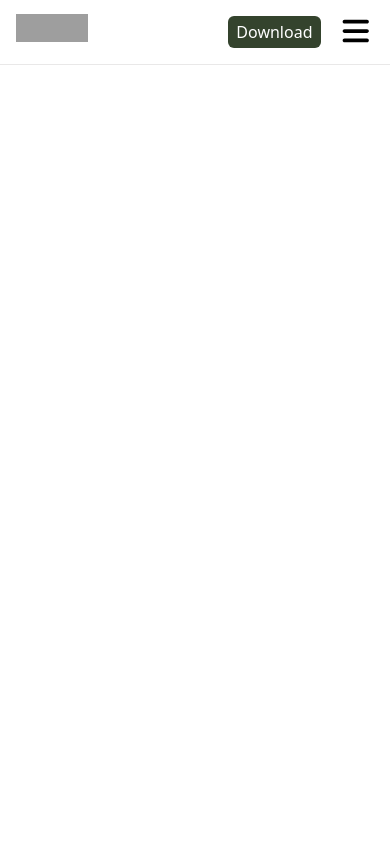
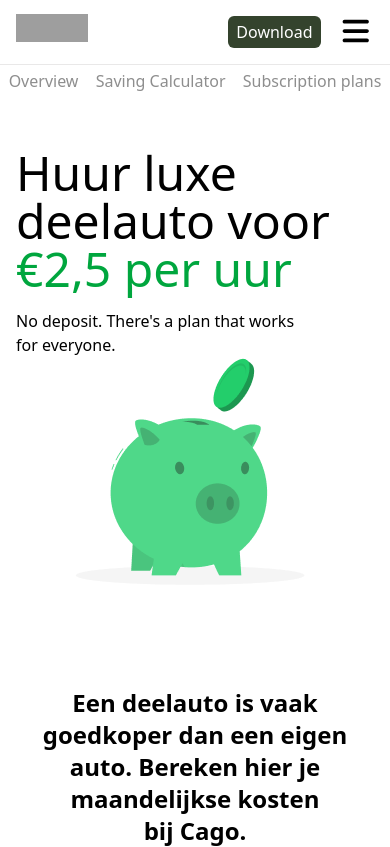
Before and after one commit to kudostech/sark, a React (Vite) app: page / in a window 390 px wide. Built offline with nearby package versions, Linux system fonts and the light colour scheme; grey boxes are pictures that could not be loaded.

Commit message:
feat: Add the hero section component

```diff
--- a/src/App.jsx
+++ b/src/App.jsx
@@ -1,9 +1,11 @@
 import Navbar from "./components/Navbar"
+import Herosection from "./components/Herosection"
 
 function App() {
   return (
   <div className=" overflow-x-hidden">
     <Navbar/>
+    <Herosection/>
   </div>
   )
 }
--- /dev/null
+++ b/src/components/Herosection.jsx
@@ -0,0 +1,51 @@
+import React from 'react'
+import hero from '../assets/hero.png'
+
+function Herosection()
+{
+  return (
+   <section>
+<div className=' flex flex-col gap-5   '>
+<div className='lg:flex  lg:mx-20 lg:justify-between '>
+       <div className='hidden md:hidden lg:block'>
+         <h1 className='  md:hidden  text-5xl  mt-14 mx-4'>
+        Huur luxe <br /> deelauto voor <br /><span className=' text-green-600'>€2,5 per uur</span>
+    </h1>
+
+     <h1 className=' hidden md:hidden  lg:block text-5xl  mt-14 mx-4'>
+        Huur luxe <br /> deelauto voor <br /><span className=' text-green-600'>€2,5 per uur</span>
+    </h1>
+  <div className=' lg:flex flex-col '>
+      <h1 className=' font-bold leading-14 lg:hidden hidden md:block  text-5xl md:mt-14 md:mx-8'>
+        Huur luxe deelauto voor <span className=' text-green-600'> <br />€2,5 per uur</span>
+    </h1>
+<p className=' hidden font-light lg:hidden md:block mx-4 lg:mx-4 md:mx-8 '> No deposit. There's a plan that works  for everyone.</p>
+<p className=' hidden font-light md:hidden lg:block mx-4 lg:mx-4 mt-4 '> No deposit. There's a plan <br /> that works for everyone.</p>
+  </div>
+  <p className='font-light mx-4 md:hidden'> No deposit. There's a plan that works <br /> for everyone.</p>
+<p className=' hidden font-light lg:hidden mx-4 md:mx-8'> No deposit. There's a plan that works  for everyone.</p>
+<img className=' lg:hidden mx-auto ' src={hero} alt="" />
+<img className=' lg:hidden   mx-auto ' src={hero} alt="" />
+       </div>
+        <h1 className='  md:hidden  text-5xl  mt-14 mx-4'>
+        Huur luxe <br /> deelauto voor <br /><span className=' text-green-600'>€2,5 per uur</span>
+    </h1>
+         <h1 className='hidden md:block lg:hidden  text-5xl  mt-14 mx-8'>
+        Huur luxe  deelauto voor <br /><span className=' text-green-600'>€2,5 per uur</span>
+    </h1>
+          <p className='font-light mx-8 hidden md:block lg:hidden mt-4'> No deposit. There's a plan that works for everyone.</p>
+
+      <p className='font-light mx-4 md:hidden mt-4'> No deposit. There's a plan that works <br /> for everyone.</p>
+       <img className=' lg:hidden md:mt-20  mx-auto ' src={hero} alt="" />
+<img className=' md:hidden hidden mt-10 lg:block ' src={hero} alt="" />
+</div>
+<h1 className='text-center md:hidden text-2xl font-bold mt-20' > Een deelauto is vaak <br /> goedkoper dan een eigen <br /> auto. Bereken hier je <br /> maandelijkse kosten <br /> bij Cago.</h1>
+<h1 className=' hidden md:block text-center text-4xl font-medium mt-10' > Een deelauto is vaak  goedkoper <br /> dan een eigen auto. Bereken hier je <br /> maandelijkse kosten bij Cago.</h1>
+</div>
+
+
+   </section>
+  )
+}
+
+export default Herosection;
--- a/src/components/Navbar.jsx
+++ b/src/components/Navbar.jsx
@@ -81,6 +81,11 @@
           </ul>
         </section>
       )}
+      <div className="flex md:hidden  justify-around mt-1">
+      <button className=" text-[#8e8e8e] px-2 hover:text-black hover:bg-[#e9e8e8] hover:rounded-xl"> Overview</button>
+      <button className=" text-[#8e8e8e]  px-2 hover:text-black hover:bg-[#e9e8e8] hover:rounded-xl"> Saving Calculator</button>
+      <button className=" text-[#8e8e8e]   px-2 hover:text-black hover:bg-[#e9e8e8] hover:rounded-xl"> Subscription plans</button>
+      </div>
     </nav>
   );
 };
```
Also changed, not shown: src/assets/hero.png (added).
